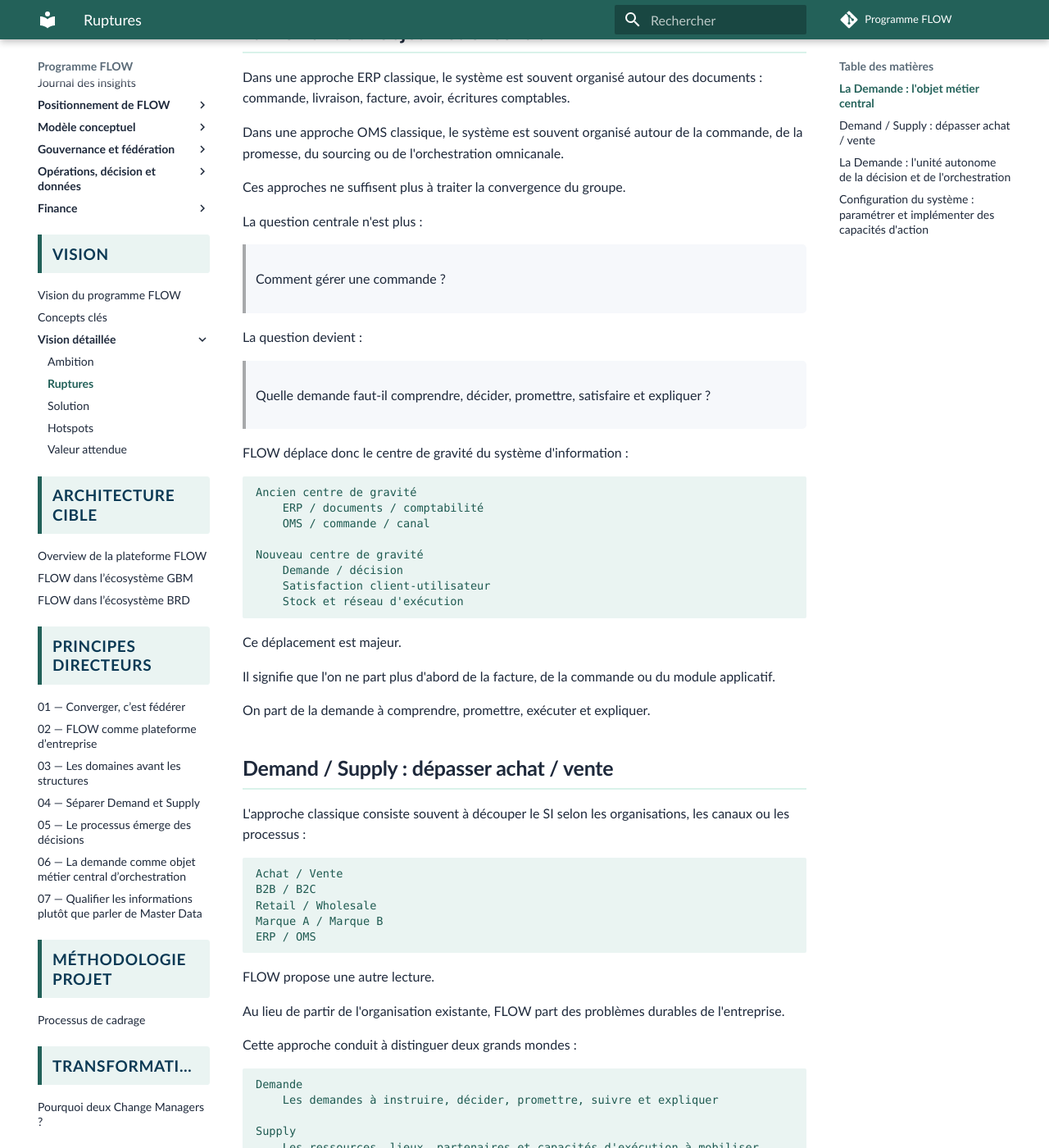
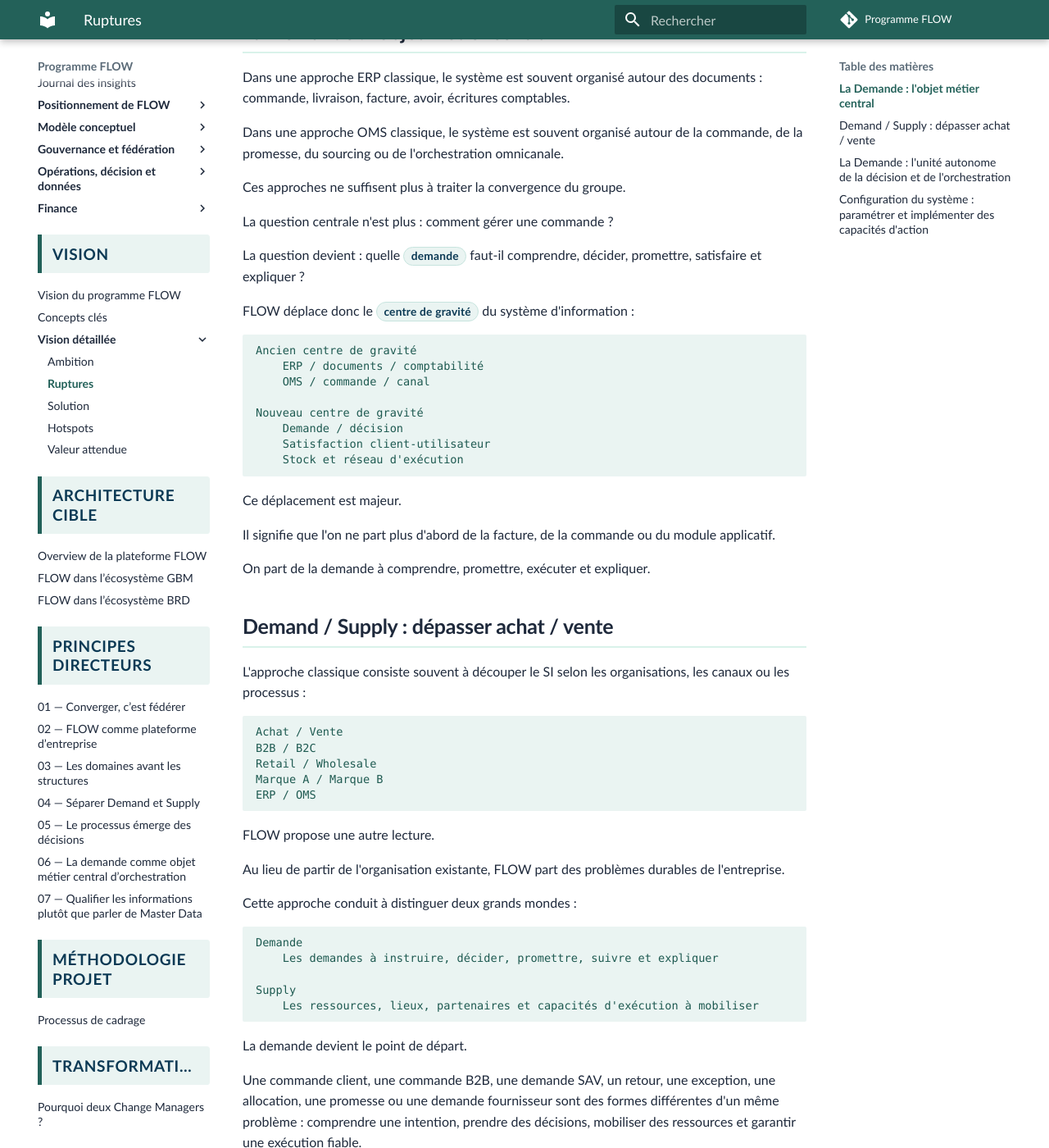
Before and after one commit to laurent-sintes/FLOW-Program, an MkDocs documentation site: the page built from docs/vision/vision-detaillee/3-ruptures-structurantes.md, in a window 1280 px wide and 1400 px high, scrolled down 307 px. Shown: the whole window at 82% size. Built offline with MkDocs 1.6.1 and Material for MkDocs 9.7.7, drawn with Linux system fonts in a browser that asks for light colours; comment, search, counter and statistics services are not loaded; some of the changed text lies outside the part shown.

Commit message:
Harmoniser le style du chapitre ruptures

````diff
--- a/docs/vision/vision-detaillee/3-ruptures-structurantes.md
+++ b/docs/vision/vision-detaillee/3-ruptures-structurantes.md
@@ -12,15 +12,11 @@
 
 Ces approches ne suffisent plus à traiter la convergence du groupe.
 
-La question centrale n'est plus :
+La question centrale n'est plus : comment gérer une commande ?
 
-> Comment gérer une commande ?
+La question devient : quelle <span class="flow-keyword">demande</span> faut-il comprendre, décider, promettre, satisfaire et expliquer ?
 
-La question devient :
-
-> Quelle demande faut-il comprendre, décider, promettre, satisfaire et expliquer ?
-
-FLOW déplace donc le centre de gravité du système d'information :
+FLOW déplace donc le <span class="flow-keyword">centre de gravité</span> du système d'information :
 
 ```text
 Ancien centre de gravité
@@ -71,7 +67,7 @@
 
 ## La Demande : l'unité autonome de la décision et de l'orchestration
 
-FLOW part de la demande.
+FLOW part de la <span class="flow-keyword">demande</span>.
 
 La demande devient l'unité métier qui permet de relier une intention, un contexte, des décisions, des ressources, des documents, des événements et une exécution.
 
@@ -91,7 +87,7 @@
 
 Elle donne une continuité métier lorsque la demande traverse plusieurs domaines, applications, organisations ou partenaires.
 
-Dans l'architecture cible, cette demande pourra être portée par des objets de type Case, développés et opérés dans une plateforme de Case Management.
+Dans l'architecture cible, cette demande pourra être portée par des objets de type <span class="flow-keyword">Case</span>, développés et opérés dans une plateforme de Case Management.
 
 Mais au niveau de la vision, le concept central reste la demande : ce que l'entreprise doit comprendre, arbitrer, satisfaire et expliquer.
 
@@ -129,7 +125,10 @@
 
 FLOW cherche à définir les objets nécessaires pour traiter les demandes de manière fiable, explicable et optimisable.
 
-FLOW devient une plateforme qui configure des capacités d'action, pas un grand miroir administratif de l'entreprise.
+<div class="flow-conviction">
+  <p>FLOW configure des capacités d'action.</p>
+  <p>Il ne reconstruit pas un grand miroir administratif de l'entreprise.</p>
+</div>
 
 ---
 
````
